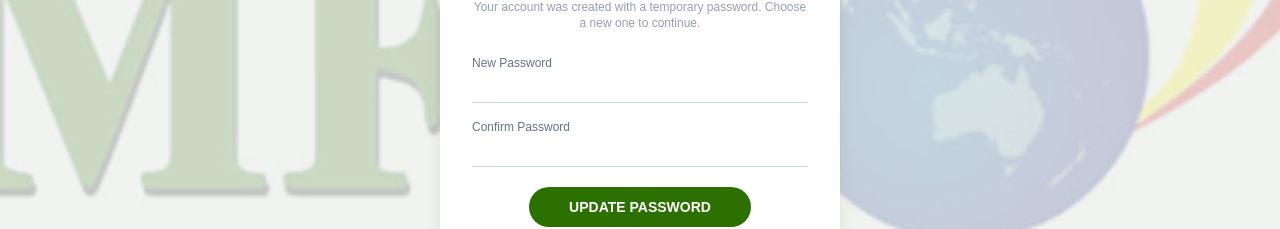
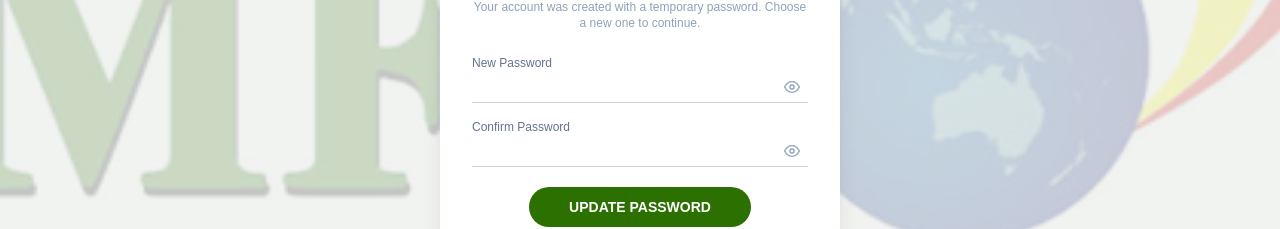
Before and after one commit to jhoncaser/outslip-vms-app, a Next.js app: page /change-password in a window 1280 px wide. Shown: the part 333-562 px from the top of the page. Built offline with nearby package versions, Linux system fonts and the light colour scheme.

Commit message:
Add password reveal toggle and button hover effect to change-password page
Reuses the existing PasswordInput component (already used on login) for
show/hide password toggles, and mirrors the login button's lift-and-shadow
hover/press effect for visual consistency.

```diff
--- a/app/change-password/ChangePasswordForm.tsx
+++ b/app/change-password/ChangePasswordForm.tsx
@@ -2,6 +2,7 @@
 
 import { useState } from "react";
 import { useRouter } from "next/navigation";
+import { PasswordInput } from "@/components/PasswordInput";
 
 export function ChangePasswordForm() {
   const router = useRouter();
@@ -42,25 +43,25 @@ export function ChangePasswordForm() {
       <label htmlFor="newPassword" className="text-xs text-slate-500">
         New Password
       </label>
-      <input
+      <PasswordInput
         id="newPassword"
-        type="password"
         value={newPassword}
         onChange={(e) => setNewPassword(e.target.value)}
         required
-        className="mb-4 h-8 w-full border-b border-slate-300 bg-transparent text-sm focus:border-[#2C7001] focus:outline-none"
+        wrapperClassName="mb-4"
+        inputClassName="h-8 w-full border-b border-slate-300 bg-transparent pr-9 text-sm focus:border-[#2C7001] focus:outline-none"
       />
 
       <label htmlFor="confirmPassword" className="text-xs text-slate-500">
         Confirm Password
       </label>
-      <input
+      <PasswordInput
         id="confirmPassword"
-        type="password"
         value={confirmPassword}
         onChange={(e) => setConfirmPassword(e.target.value)}
         required
-        className="mb-5 h-8 w-full border-b border-slate-300 bg-transparent text-sm focus:border-[#2C7001] focus:outline-none"
+        wrapperClassName="mb-5"
+        inputClassName="h-8 w-full border-b border-slate-300 bg-transparent pr-9 text-sm focus:border-[#2C7001] focus:outline-none"
       />
 
       {error && (
@@ -72,7 +73,7 @@ export function ChangePasswordForm() {
       <button
         type="submit"
         disabled={submitting}
-        className="mx-auto rounded-full bg-[#2C7001] px-10 py-2.5 text-sm font-semibold text-white disabled:opacity-60"
+        className="mx-auto rounded-full bg-[#2C7001] px-10 py-2.5 text-sm font-semibold text-white transition-all duration-150 ease-out hover:bg-[#256000] hover:-translate-y-0.5 hover:shadow-[0_8px_18px_rgba(44,112,1,0.35)] active:translate-y-0 active:bg-[#1d4d00] active:shadow-[0_3px_8px_rgba(44,112,1,0.3)] focus-visible:outline-none focus-visible:ring-[3px] focus-visible:ring-[#2C7001]/35 motion-reduce:transition-none motion-reduce:hover:translate-y-0 disabled:pointer-events-none disabled:opacity-60"
       >
         UPDATE PASSWORD
       </button>
```
